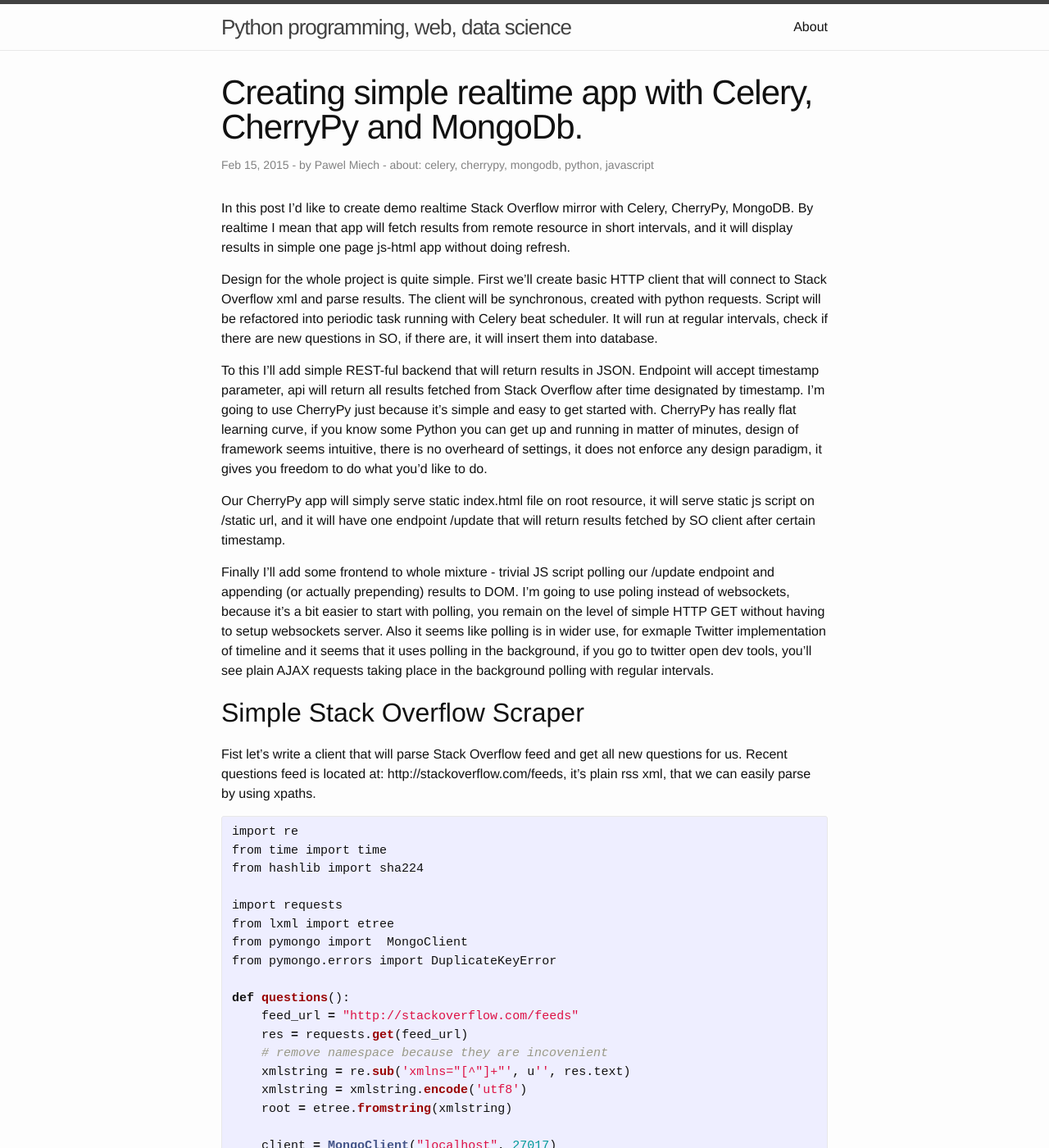
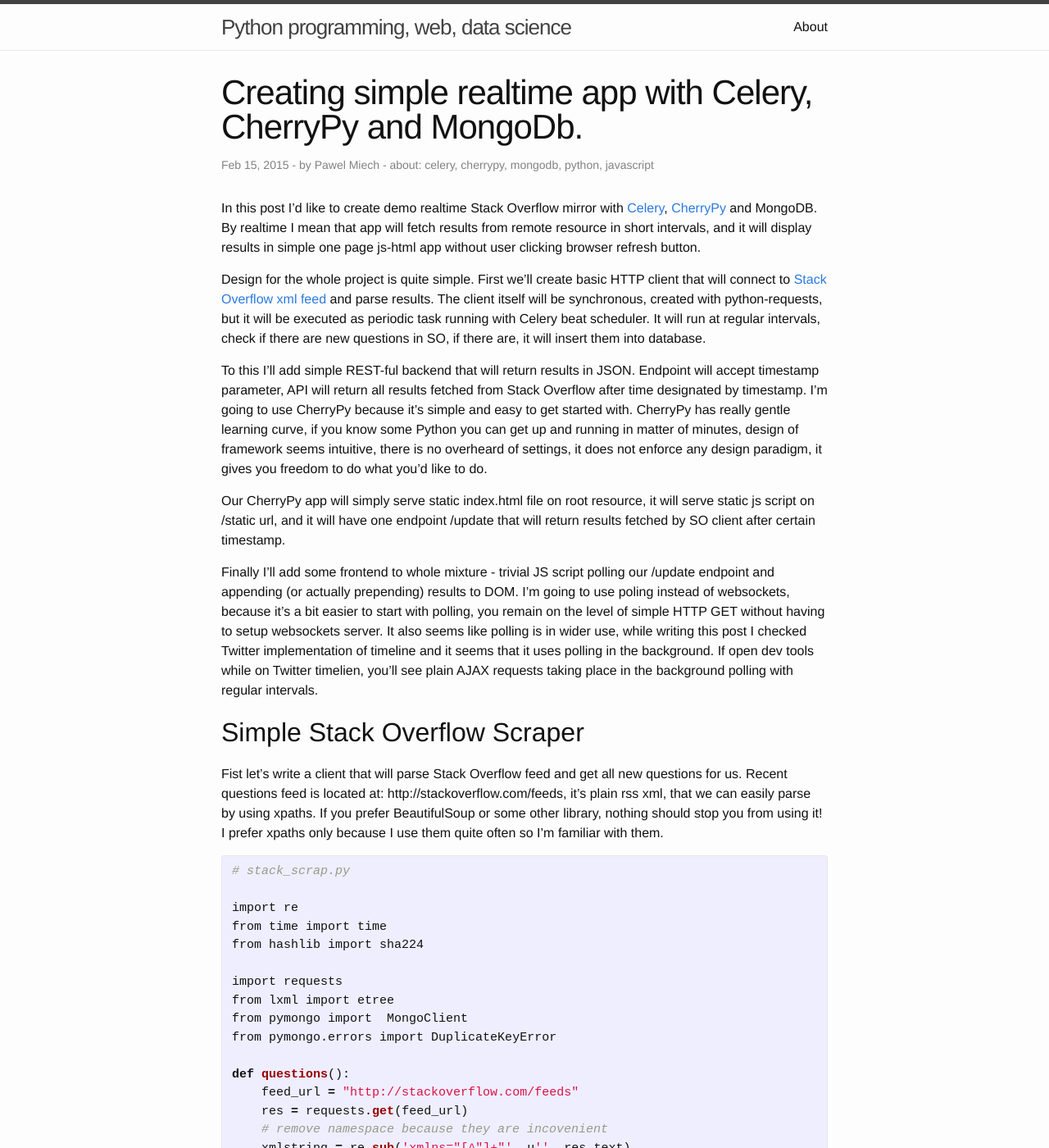
Before and after one commit to pawelmhm/pawelmhm.github.io, a Jekyll site: the page built from _posts/2015-02-08-creating-realtime-scraper.markdown, in a window 1280 px wide and 1400 px high. Shown: the whole window at 82% size. Built offline with Jekyll 4.4.1, drawn with Linux system fonts in a browser that asks for light colours; some of the changed text lies outside the part shown.

Commit message:
[celery-scrap] post ready

```diff
--- a/_code/celeryconfig.py
+++ b/_code/celeryconfig.py
@@ -1,5 +1,5 @@
+from datetime import timedelta
 
-from datetime import timedelta
 CELERYBEAT_SCHEDULE = {
     "poll_SO": {
         "task": "stack_scrap.questions",
@@ -7,5 +7,3 @@
         "args": []
     }
 }
-CELERY_TASK_SERIALIZER="json"
-CELERY_ACCEPT_CONTENT = ['pickle', 'json', 'msgpack', 'yaml']
--- a/_code/realtime.js
+++ b/_code/realtime.js
@@ -23,7 +23,7 @@
             "timestamp": parseInt($('#realtime').attr("modified") / 1000) || 0
         }
     }).done(function (data) {
-        // append_to_dom(data);
+        append_to_dom(data);
     }).always(function () {
         setTimeout(doPoll, 5000);
     })
--- a/_posts/2015-02-08-creating-realtime-scraper.markdown
+++ b/_posts/2015-02-08-creating-realtime-scraper.markdown
@@ -7,23 +7,24 @@
 keywords: celery, cherrypy, mongodb, python, javascript
 ---
 
-In this post I'd like to create demo realtime Stack Overflow mirror with Celery,
-CherryPy, MongoDB. By realtime I mean that app will fetch results
+In this post I'd like to create demo realtime Stack Overflow mirror with
+[Celery](http://www.celeryproject.org/), [CherryPy](http://www.cherrypy.org/)
+and MongoDB. By realtime I mean that app will fetch results
 from remote resource in short intervals, and it will display results
-in simple one page js-html app without doing refresh.
+in simple one page js-html app without user clicking browser refresh button.
 
 Design for the whole project is quite simple. First we'll create
-basic HTTP client that will connect to Stack Overflow xml and parse results.
-The client will be synchronous, created with python requests. Script will
-be refactored into periodic task running with Celery beat scheduler. It will
-run at regular intervals, check if there are new questions in SO, if there
+basic HTTP client that will connect to [Stack Overflow xml feed](http://stackoverflow.com/feeds) and parse results.
+The client itself will be synchronous, created with python-requests,
+but it will be executed as periodic task running with Celery beat scheduler.
+It will run at regular intervals, check if there are new questions in SO, if there
 are, it will insert them into database.
 
 To this I'll add simple REST-ful backend that will return results in JSON.
-Endpoint will accept timestamp parameter, api will return all results
+Endpoint will accept timestamp parameter, API will return all results
 fetched from Stack Overflow after time designated by timestamp. I'm going
-to use CherryPy just because it's simple and easy to get started with.
-CherryPy has really flat learning curve, if you know some Python you can get
+to use CherryPy because it's simple and easy to get started with.
+CherryPy has really gentle learning curve, if you know some Python you can get
 up and running in matter of minutes, design of framework seems intuitive, there
 is no overheard of settings, it does not enforce any design paradigm, it
 gives you freedom to do what you'd like to do.
@@ -36,18 +37,23 @@
 /update endpoint and appending (or actually prepending) results to DOM. I'm
 going to use poling instead of websockets, because it's a bit easier to start
 with polling, you remain on the level of simple HTTP GET without having
-to setup websockets server. Also it seems like polling is in wider use,
-for exmaple Twitter implementation of timeline and it seems that it uses polling
-in the background, if you go to twitter open dev tools, you'll see plain
-AJAX requests taking place in the background polling with regular intervals.
+to setup websockets server. It also seems like polling is in wider use,
+while writing this post I checked Twitter implementation of timeline and
+it seems that it uses polling in the background.
+If open dev tools while on Twitter timelien, you'll see plain AJAX requests
+taking place in the background polling with regular intervals.
 
 ## Simple Stack Overflow Scraper
 
 Fist let's write a client that will parse Stack Overflow feed and get all
 new questions for us. Recent questions feed is located at: http://stackoverflow.com/feeds,
-it's plain rss xml, that we can easily parse by using xpaths.
+it's plain rss xml, that we can easily parse by using xpaths. If you prefer
+BeautifulSoup or some other library, nothing should stop you from using it!
+I prefer xpaths only because I use them quite often so I'm familiar with them.
 
 {% highlight python %}
+
+# stack_scrap.py
 
 import re
 from time import time
@@ -96,14 +102,13 @@
 {% endhighlight %}
 
 The script simply visits feed and extracts title, link and author
-of the post, it then stores this data into MongoDB. Using hash of
-link as id is there to ensure that duplicate records are not inserted
-into collection, when you try to insert duplicate id in mongodb
+of the post, it then stores this data into MongoDB. We use hash of
+link [as object id](http://docs.mongodb.org/manual/reference/glossary/#term-objectid) to ensure that duplicate records are not inserted
+into collection. When you try to insert duplicate id in mongodb
 it stops this operation and returns an error. If this happens
-we know that we encountered post that we already had, this is
-important as we are plannig to run script at regular intervals
-and it can well happend that no new questions will be posted
-and client will see same page as before.
+we know that we encountered post that we already have in database,
+new questions were added to db, and we are starting so see old content
+and we can stop.
 
 You can call 'questions' function, run it normally and perhaps
 print some results to see if it works ok.
@@ -111,28 +116,26 @@
 ## Making our client execute periodically
 
 Now we would like to be able to run our script
-at regular intervals. One simple way to do it would be by
-placing it in a while loop and using time.sleep(). But this
-would be probably not perfect solution, we have to remember
-that our periodic task can fail. If we just place it in
-a while loop and exception happens execution will simply stop.
-Of course we can add it to while loop with some exception handling
-and some retry logic, but it could involve writing some repetitive
-code. Also imagine having many tasks that you would in this manner,
-having them all in one while loop with error handling specific
-for each one, it would probably be a nighmare to maintain.
-This is why Celery is such a cool thing, with celery you can
-execute your code asynchronously, add scheduling, Celery will execute
-them in tehe background. This is good as it isolates it from your other
-processes, allows you to save resources. It just runs your tasks in a cool way.
+at regular intervals. As usual there are many ways to do this.
+You can set it up as cron job or you can even use Python's time.sleep()
+if you want to be really pythonic. I'm going to use Celery. Celery is
+an asynchronous task runner, it allows you to turn your function into
+a task that will be executed in the background. It will nicely handle all
+problems with your script, it can retry task, report problems log what happens
+etc. Running your process in the background and having something that
+manages is properly is huge benefit, your server app can just forget about
+this task, it can do its thing as it normally does without minding task
+running in the background.
 
-Making your function a Celery task is easy, we just need to create Celery app
-instance and decorate our task with Celery 'task' decorator
+Turning our Stack scraper into Celery task is easy, we just need to create
+Celery app instance and decorate our task with Celery 'task' decorator.
 
 {% highlight python %}
 
+# stack_scrap.py
+
 from celery import Celery
-app = Celery("hello" )
+app = Celery("hello world")
 app.config_from_object("celeryconfig")
 
 @app.task
@@ -147,7 +150,10 @@
 
 {% highlight python %}
 
+# celeryconfig.py
+
 from datetime import timedelta
+
 CELERYBEAT_SCHEDULE = {
     "poll_SO": {
         "task": "stack_scrap.questions",
@@ -241,23 +245,25 @@
 
 {% endhighlight %}
 
+## Finally let's add some JavaScript
+
 Now that our server is listening for connections we can add some client
 site code. We need a way to update index.html page with results of our crawl.
-How our client side code is going to connect to backend? One solution
-would be websockets, other, I think a bit easier solution would involve
-using JavaScript setTimeout and just repeatingly calling our server /update
-endpoint.
-
-## Add some JS
+How a browser is going to get results that are up to date? We don't
+want to just click refresh, our app has to be realtime. Users don't like
+to click refresh, they can forget about clicking refresh and loose some
+crucial content. One solution would be websockets, other easier solution
+would involve using JavaScript setTimeout and just repeatingly calling
+our server /update endpoint.
 
 Our client-side code will send ajax GET request to /update endpoint with
 timestamp as sole parameter. When the page first loads timestamp will be
 set to zero and script will fetch all results from database. After
 fetching results it will append them to DOM and add 'modified' attribute
-to div node where fetched nodes are appended. In subsequent calls it will
-take value of this attribute and use it to query server. It will say:
-"hey server give me all results fetched after I last updated DOM",
-if server doesn't have anything it will respond with blank answer and
+to div. In subsequent calls it will take value of 'modified' attribute and use
+it to query server. So our JS should essentialy say something like:
+"hey, server, give me all results fetched after I last updated DOM".
+If server doesn't have anything it will respond with blank answer and
 script will do nothing, if there are some new questions fetched by our
 celery stack scraper it will append them to DOM, and refresh 'modified'
 atribute.
@@ -316,7 +324,7 @@
             "timestamp": parseInt($('#realtime').attr("modified") / 1000) || 0
         }
     }).done(function (data) {
-        // append_to_dom(data);
+        append_to_dom(data);
     }).always(function () {
         setTimeout(doPoll, 5000);
     })
```
Also changed, not shown: other parts of _posts/2015-02-08-creating-realtime-scraper.markdown (+11 -9 lines).
